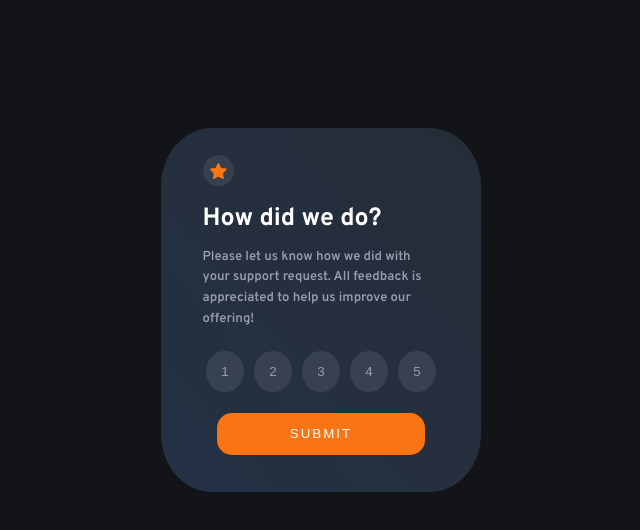
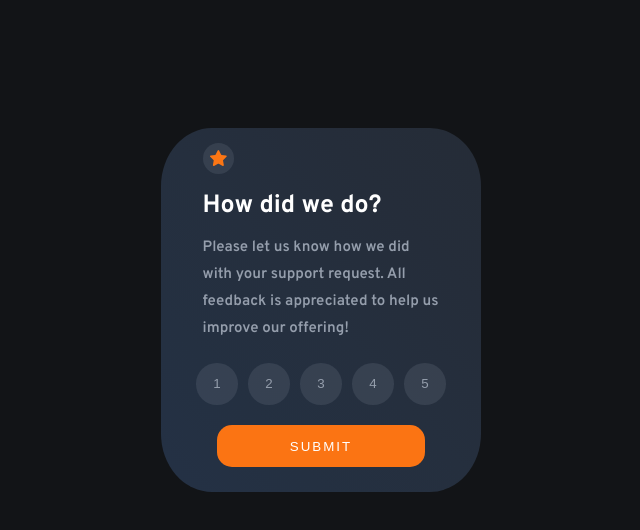
Before and after one commit to edyta-cymer/frontendmentor-challange, a React (Create React App) app: page / in a window 1280 px wide. Shown: the top 530 px of the page, without its empty margins (319-959 px from the left). Built offline with nearby package versions, Linux system fonts and the light colour scheme.

Commit message:
Update App.css

```diff
--- a/src/App.css
+++ b/src/App.css
@@ -71,9 +71,9 @@ h3 {
 
 p {
   color: hsl(217, 12%, 63%);
-  font-size: 13px;
+  font-size: 15px;
   font-weight: 700;
-  line-height: 1.6;
+  line-height: 1.8;
   margin-bottom: 1rem;
   font-family: Overpass-SemiBold, sans-serif;
 }
@@ -128,7 +128,6 @@ p {
   flex-direction: row;
   align-items: center;
   justify-content: center;
-  max-width: 97%;
 }
 /* CARD */
 
```
